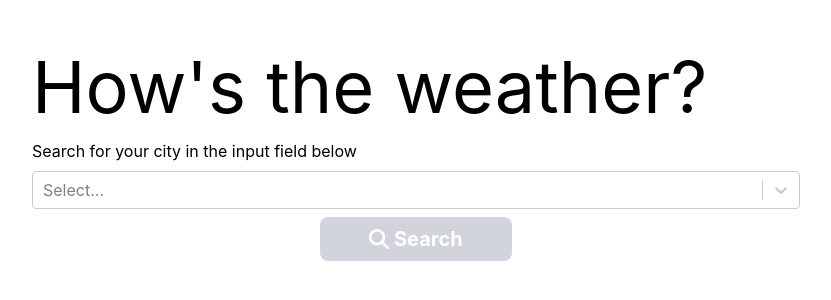
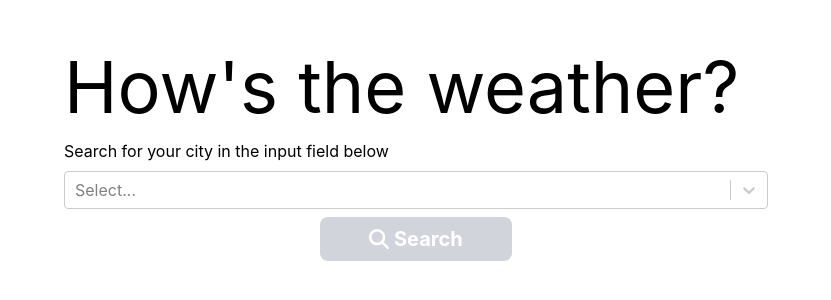
Before and after one commit to lonileere/weatherapp, a React (Create React App) app: page / in a window 1280 px wide. Shown: the part 244-544 px from the top of the page, without its empty margins (224-1055 px from the left). Built offline with nearby package versions, Linux system fonts and the light colour scheme; no server answers.

Commit message:
💄 padding on body

```diff
--- a/src/App.tsx
+++ b/src/App.tsx
@@ -7,7 +7,7 @@ import { Search } from "./pages/Search";
 function App() {
   return (
     <>
-      <div className="mx-5 flex-1 md:mx-auto flex flex-col max-w-3xl self-center">
+      <div className="mx-5 p-8 flex-1 md:mx-auto flex flex-col max-w-3xl self-center">
         <Routes>
           <Route path="/" element={<Search />} />
           <Route path="/results" element={<Results />} />
```
